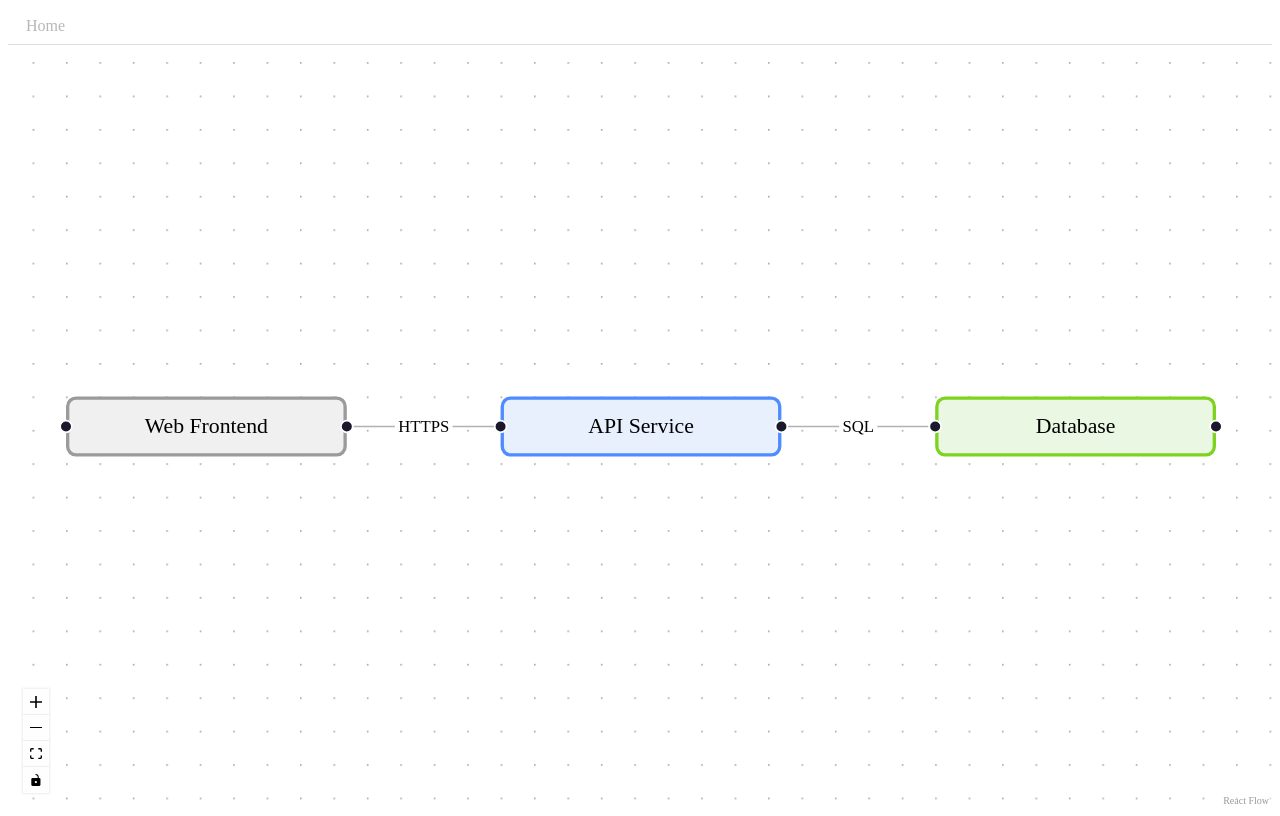
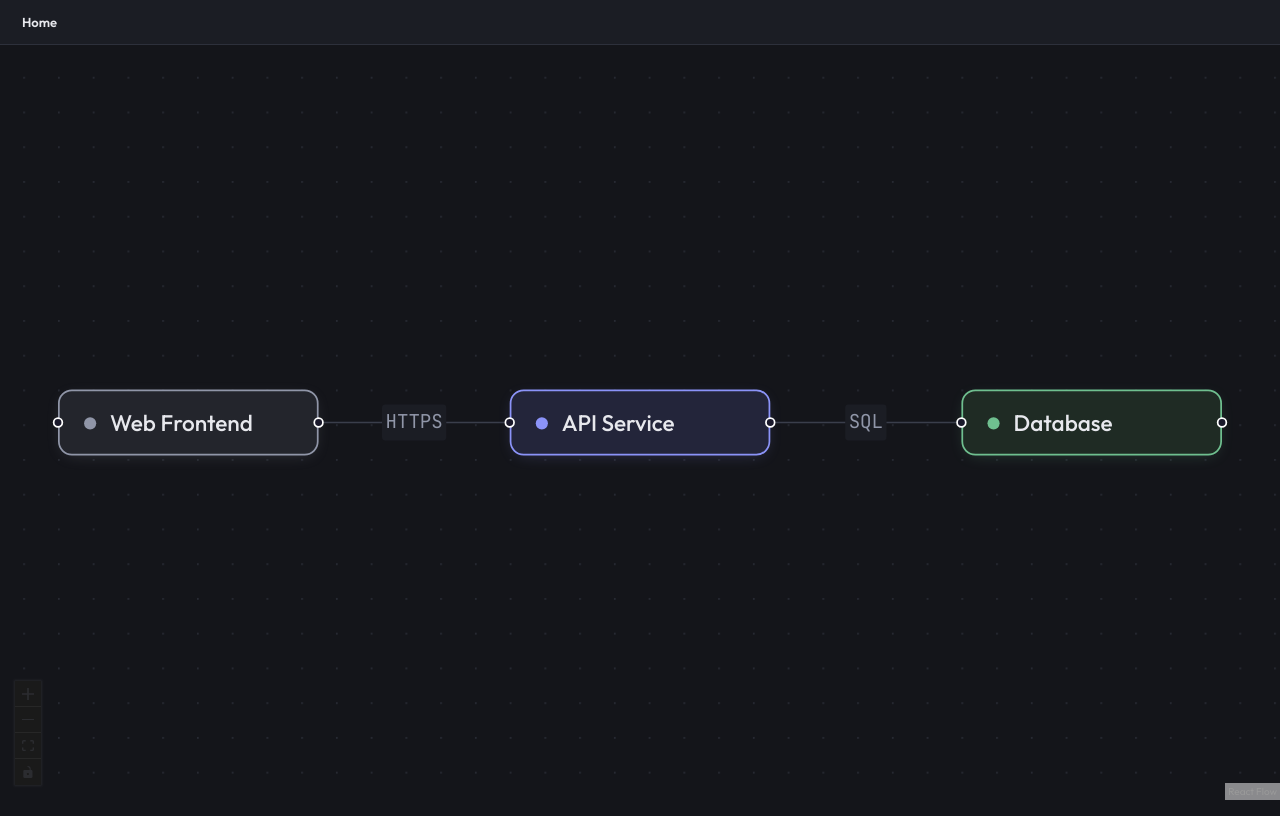
Before and after one commit to Andrewdpg/cartogram, a React (Vite) app: page / in a window 1280 px wide. Built offline with nearby package versions, Linux system fonts and the light colour scheme.

Commit message:
style: add dark theme tokens and polish node/breadcrumb visuals

```diff
--- a/index.html
+++ b/index.html
@@ -4,6 +4,12 @@
     <meta charset="UTF-8" />
     <meta name="viewport" content="width=device-width, initial-scale=1.0" />
     <title>Architecture Map</title>
+    <link rel="preconnect" href="https://fonts.googleapis.com" />
+    <link rel="preconnect" href="https://fonts.gstatic.com" crossorigin />
+    <link
+      href="https://fonts.googleapis.com/css2?family=Outfit:wght@400;500;600;700&family=JetBrains+Mono:wght@400;500&display=swap"
+      rel="stylesheet"
+    />
   </head>
   <body>
     <div id="root"></div>
--- a/src/components/Breadcrumb.tsx
+++ b/src/components/Breadcrumb.tsx
@@ -5,19 +5,49 @@ export interface BreadcrumbProps {
 
 export function Breadcrumb({ labels, onNavigate }: BreadcrumbProps) {
   return (
-    <nav aria-label="breadcrumb" style={{ padding: '8px 12px', borderBottom: '1px solid #ddd' }}>
-      {labels.map((label, index) => (
-        <span key={index}>
-          {index > 0 && <span style={{ margin: '0 6px' }}>/</span>}
+    <nav
+      aria-label="breadcrumb"
+      style={{
+        display: 'flex',
+        alignItems: 'center',
+        gap: 4,
+        padding: '10px 16px',
+        background: '#1b1d24',
+        borderBottom: '1px solid #2d303b',
+        fontSize: 13,
+      }}
+    >
+      {labels.map((label, index) => {
+        const isCurrent = index === labels.length - 1
+        return (
+          <span key={index} style={{ display: 'flex', alignItems: 'center', gap: 4 }}>
+            {index > 0 && <span style={{ color: '#5c6273' }}>/</span>}
             <button
               onClick={() => onNavigate(index)}
-            disabled={index === labels.length - 1}
-            style={{ border: 'none', background: 'none', cursor: 'pointer', font: 'inherit' }}
+              disabled={isCurrent}
+              style={{
+                border: 'none',
+                background: 'none',
+                padding: '4px 6px',
+                borderRadius: 4,
+                font: 'inherit',
+                color: isCurrent ? '#e7e8ed' : '#9096a8',
+                fontWeight: isCurrent ? 600 : 400,
+                cursor: isCurrent ? 'default' : 'pointer',
+                transition: 'color 150ms, background 150ms',
+              }}
+              onMouseEnter={(e) => {
+                if (!isCurrent) e.currentTarget.style.background = '#22252e'
+              }}
+              onMouseLeave={(e) => {
+                e.currentTarget.style.background = 'none'
+              }}
             >
               {label}
             </button>
           </span>
-      ))}
+        )
+      })}
     </nav>
   )
 }
--- a/src/components/DiagramCanvas.tsx
+++ b/src/components/DiagramCanvas.tsx
@@ -1,5 +1,5 @@
 import type { ComponentType } from 'react'
-import { ReactFlow, ReactFlowProvider, Background, Controls, type Node, type Edge } from '@xyflow/react'
+import { ReactFlow, ReactFlowProvider, Background, BackgroundVariant, Controls, type Node, type Edge } from '@xyflow/react'
 import '@xyflow/react/dist/style.css'
 import { DiagramNode } from './DiagramNode'
 import type { PositionedNode } from '../lib/autoLayout'
@@ -30,10 +30,13 @@ export function DiagramCanvas({ nodes, edges, onNodeClick }: DiagramCanvasProps)
     source: e.from,
     target: e.to,
     label: e.label,
+    labelStyle: { fill: '#9096a8', fontFamily: 'JetBrains Mono, monospace', fontSize: 11 },
+    labelBgStyle: { fill: '#1b1d24' },
+    style: { stroke: '#3a3e4b' },
   }))
 
   return (
-    <div style={{ width: '100%', height: '100%' }}>
+    <div style={{ width: '100%', height: '100%', background: '#14151a' }}>
       <ReactFlowProvider>
         <ReactFlow
           nodes={flowNodes}
@@ -41,9 +44,10 @@ export function DiagramCanvas({ nodes, edges, onNodeClick }: DiagramCanvasProps)
           nodeTypes={nodeTypes}
           onNodeClick={(_, node) => onNodeClick(node.id)}
           fitView
+          defaultEdgeOptions={{ style: { stroke: '#3a3e4b' } }}
         >
-          <Background />
-          <Controls />
+          <Background variant={BackgroundVariant.Dots} color="#2d303b" gap={20} />
+          <Controls style={{ filter: 'invert(0.9) hue-rotate(180deg)' }} />
         </ReactFlow>
       </ReactFlowProvider>
     </div>
--- a/src/components/DiagramNode.tsx
+++ b/src/components/DiagramNode.tsx
@@ -9,14 +9,14 @@ export interface DiagramNodeProps {
   data: DiagramNodeData
 }
 
-const KIND_STYLES: Record<string, { background: string; border: string }> = {
-  service: { background: '#e8f0fe', border: '#4f8cff' },
-  bridge: { background: '#fdf3e3', border: '#f5a623' },
-  database: { background: '#eaf7e3', border: '#7ed321' },
-  component: { background: '#f6e8fd', border: '#bd10e0' },
-  external: { background: '#f0f0f0', border: '#9b9b9b' },
+const KIND_STYLES: Record<string, { fg: string; bg: string }> = {
+  service: { fg: '#8b93f8', bg: '#23253a' },
+  bridge: { fg: '#e0a45e', bg: '#2c2620' },
+  database: { fg: '#6fbf8f', bg: '#1f2b24' },
+  component: { fg: '#c98bd6', bg: '#2a2130' },
+  external: { fg: '#9096a8', bg: '#23252c' },
 }
-const DEFAULT_STYLE = { background: '#f0f0f0', border: '#9b9b9b' }
+const DEFAULT_STYLE = { fg: '#9096a8', bg: '#23252c' }
 
 // ponytail: typed against our own minimal DiagramNodeProps, not
 // @xyflow/react's NodeProps — React Flow calls this with more props at
@@ -30,16 +30,31 @@ export function DiagramNode({ data }: DiagramNodeProps) {
   return (
     <div
       style={{
-        padding: '8px 12px',
-        borderRadius: 6,
-        border: `2px solid ${style.border}`,
-        background: style.background,
+        display: 'flex',
+        alignItems: 'center',
+        gap: 8,
+        padding: '10px 14px',
+        borderRadius: 8,
+        border: `1px solid ${style.fg}`,
+        background: style.bg,
+        color: '#e7e8ed',
+        fontFamily: "'Outfit', system-ui, sans-serif",
         fontSize: 13,
-        minWidth: 140,
-        textAlign: 'center',
+        fontWeight: 500,
+        minWidth: 150,
+        boxShadow: `0 2px 10px -4px ${style.fg}55`,
       }}
     >
       <Handle type="target" position={Position.Left} />
+      <span
+        style={{
+          width: 7,
+          height: 7,
+          flexShrink: 0,
+          borderRadius: '50%',
+          background: style.fg,
+        }}
+      />
       {label}
       <Handle type="source" position={Position.Right} />
     </div>
--- a/src/components/DiagramPage.tsx
+++ b/src/components/DiagramPage.tsx
@@ -30,7 +30,26 @@ export function DiagramPage() {
   }, [segments])
 
   if ('notFoundId' in resolution) {
-    return <div>Diagram not found: {resolution.notFoundId}</div>
+    return (
+      <div
+        style={{
+          display: 'flex',
+          flexDirection: 'column',
+          alignItems: 'center',
+          justifyContent: 'center',
+          height: '100dvh',
+          gap: 8,
+          background: '#14151a',
+          color: '#e7e8ed',
+          fontFamily: "'Outfit', system-ui, sans-serif",
+        }}
+      >
+        <span style={{ fontSize: 15, fontWeight: 600 }}>Diagram not found</span>
+        <span style={{ fontFamily: "'JetBrains Mono', monospace", fontSize: 13, color: '#9096a8' }}>
+          {resolution.notFoundId}
+        </span>
+      </div>
+    )
   }
 
   const current = resolution.chain[resolution.chain.length - 1]
@@ -48,7 +67,7 @@ export function DiagramPage() {
   }
 
   return (
-    <div style={{ display: 'flex', flexDirection: 'column', height: '100vh' }}>
+    <div style={{ display: 'flex', flexDirection: 'column', height: '100dvh' }}>
       <Breadcrumb labels={labels} onNavigate={handleBreadcrumbNavigate} />
       <div style={{ flex: 1 }}>
         <DiagramCanvas nodes={positionedNodes} edges={current.edges} onNodeClick={handleNodeClick} />
--- a/src/main.tsx
+++ b/src/main.tsx
@@ -1,6 +1,7 @@
 import { StrictMode } from 'react'
 import { createRoot } from 'react-dom/client'
 import { App } from './App'
+import './theme.css'
 
 createRoot(document.getElementById('root')!).render(
   <StrictMode>
--- /dev/null
+++ b/src/theme.css
@@ -0,0 +1,54 @@
+:root {
+  --bg: #14151a;
+  --surface: #1b1d24;
+  --surface-raised: #22252e;
+  --border: #2d303b;
+  --border-strong: #3a3e4b;
+  --text: #e7e8ed;
+  --text-muted: #9096a8;
+  --text-faint: #5c6273;
+  --accent: #8b93f8;
+  --accent-dim: #4d4f7a;
+
+  --kind-service-fg: #8b93f8;
+  --kind-service-bg: #23253a;
+  --kind-bridge-fg: #e0a45e;
+  --kind-bridge-bg: #2c2620;
+  --kind-database-fg: #6fbf8f;
+  --kind-database-bg: #1f2b24;
+  --kind-component-fg: #c98bd6;
+  --kind-component-bg: #2a2130;
+  --kind-external-fg: #9096a8;
+  --kind-external-bg: #23252c;
+
+  --font-ui: 'Outfit', system-ui, sans-serif;
+  --font-mono: 'JetBrains Mono', ui-monospace, monospace;
+}
+
+* {
+  box-sizing: border-box;
+}
+
+html,
+body,
+#root {
+  height: 100%;
+}
+
+body {
+  margin: 0;
+  background: var(--bg);
+  color: var(--text);
+  font-family: var(--font-ui);
+  -webkit-font-smoothing: antialiased;
+}
+
+button {
+  font-family: inherit;
+}
+
+button:focus-visible,
+a:focus-visible {
+  outline: 2px solid var(--accent);
+  outline-offset: 2px;
+}
```
Also changed, not shown: 1 other file (tests, documents, lock files or other folders). Lines whose indentation alone changed are shown as unchanged.
